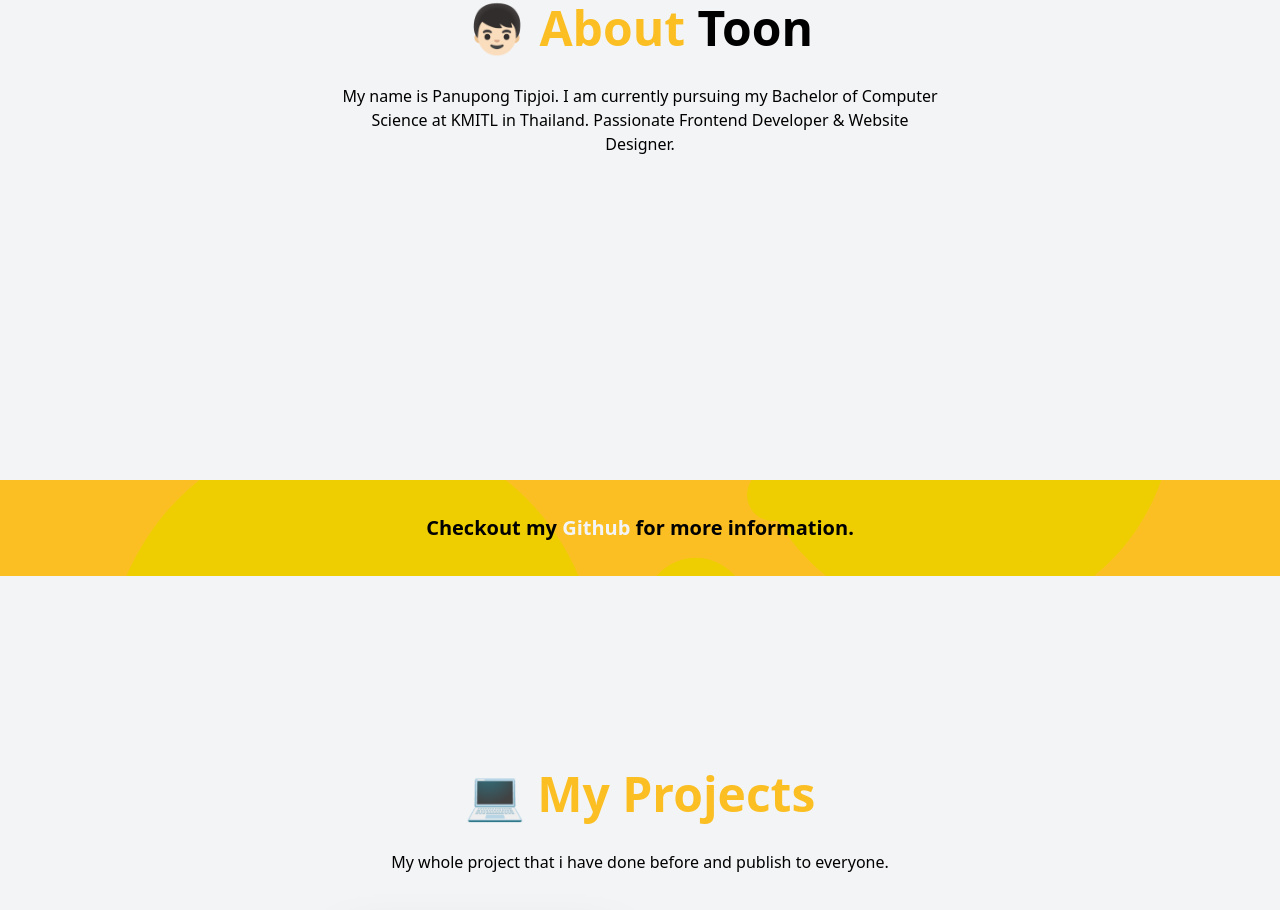
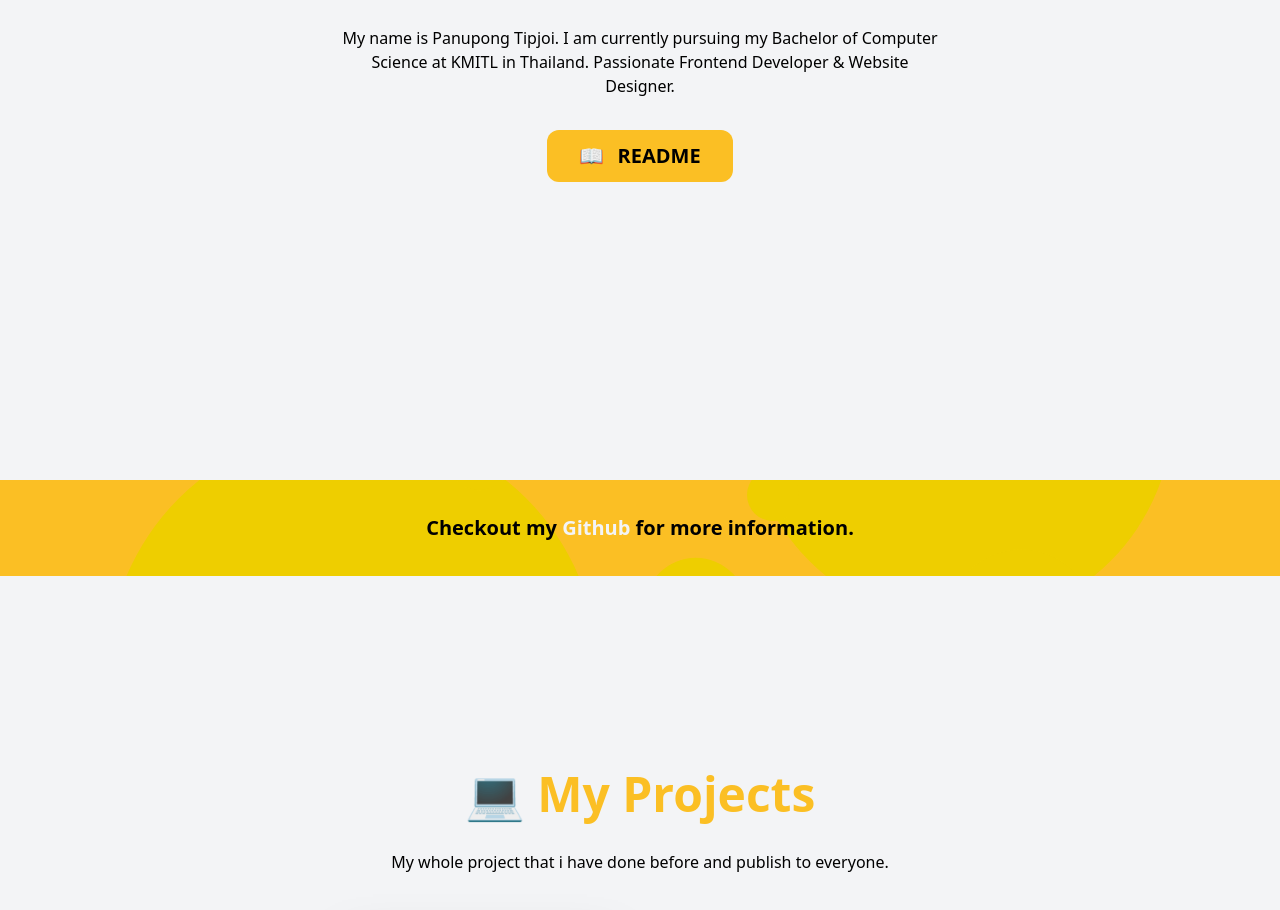
Before and after one commit to tchala120/toon-blog, a Next.js app: page / in a window 1280 px wide. Shown: the part 1120-2030 px from the top of the page. Built offline with nearby package versions, Linux system fonts and the light colour scheme.

Commit message:
add button go to readme github

```diff
--- a/components/pages/About.tsx
+++ b/components/pages/About.tsx
@@ -1,7 +1,12 @@
+import Router from 'next/router'
 import React from 'react'
+import Button from '../ui/Button'
 import Template from './Template'
 
 export default function About(): JSX.Element {
+  const goToReadme = () => {
+    Router.replace('https://github.com/tchala120/tchala120')
+  }
   return (
     <div className="other">
       <Template
@@ -15,6 +20,15 @@ export default function About(): JSX.Element {
         Website Designer."
         icon={<span>👦🏻 </span>}
       />
+      <Button
+        bg="bg-yellow-400"
+        hoverBg="bg-yellow-300"
+        text="text-black"
+        hoverText="text-gray-500"
+        onClick={goToReadme}
+        title="README"
+        icon="📖"
+      />
     </div>
   )
 }
```
